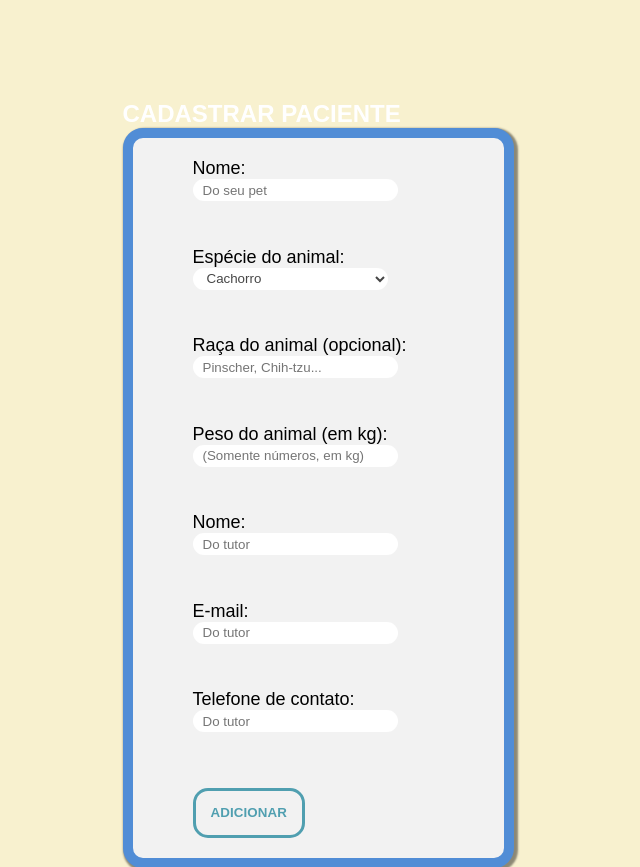
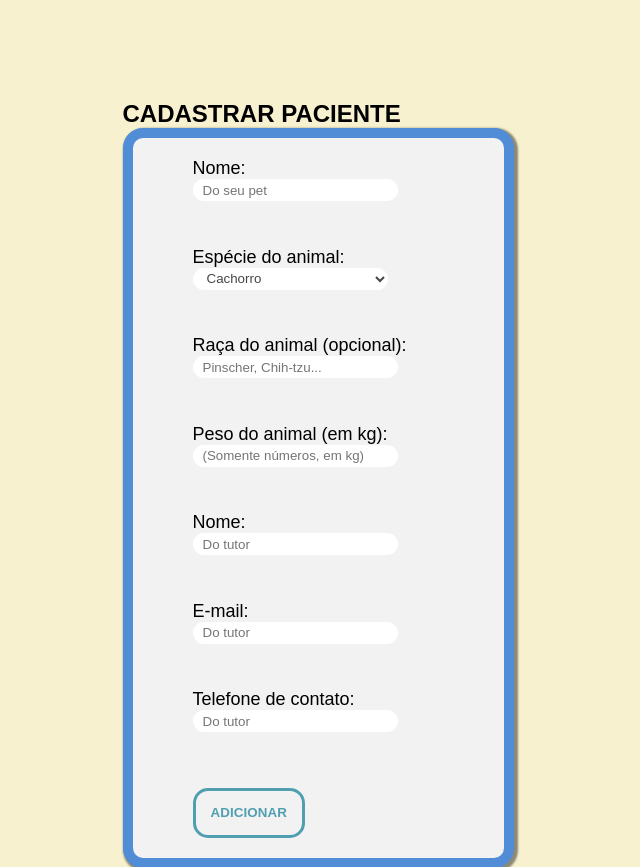
Before and after one commit to ciraht/dogdodoiAGORAVAI2, a Flask app: page /adicionar_paciente in a window 1280 px wide. Shown: the part 208-1075 px from the top of the page, without its empty margins (322-962 px from the left). Run offline with Flask 3, Linux system fonts and the light colour scheme.

Commit message:
cor black

```diff
--- a/static/css/adicionar_e_agendar.css
+++ b/static/css/adicionar_e_agendar.css
@@ -4,6 +4,9 @@
     text-decoration: none;
     font-family: Arial, Helvetica, sans-serif;
     color: #ffff;
+}
+h1 {
+    color: black;
 }
 main {
     background-color: #f8f1cf;
```
